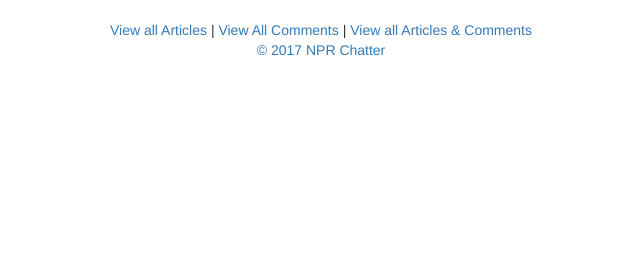
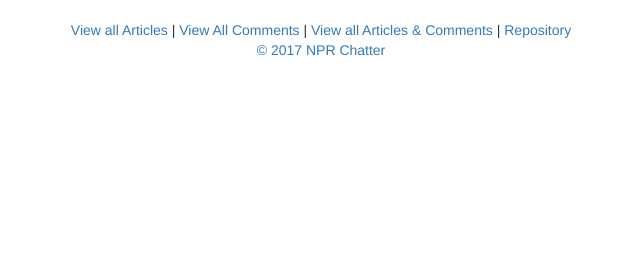
Before and after one commit to ahang/Cheergoose, a Node server app: page / in a window 1280 px wide. Shown: the part 158-425 px from the top of the page, without its empty margins (319-959 px from the left). Run offline with Node 20, Linux system fonts and the light colour scheme; data that the repository does not hold is empty; some libraries are stand-ins or nearby versions.

Commit message:
added repo link

```diff
--- a/views/partials/footer.handlebars
+++ b/views/partials/footer.handlebars
@@ -1,4 +1,4 @@
 <div class="footer">
-    <a href="/json">View all Articles</a> | <a href="/comments">View All Comments</a> | <a href="/article-comments">View all Articles & Comments</a>
+    <a href="/json">View all Articles</a> | <a href="/comments">View All Comments</a> | <a href="/article-comments">View all Articles & Comments</a> | <a href="www.github.com/ahang/npr-chatter">Repository</a>
     <p><a href="/">© 2017 NPR Chatter</a></p>
 </div>
```
